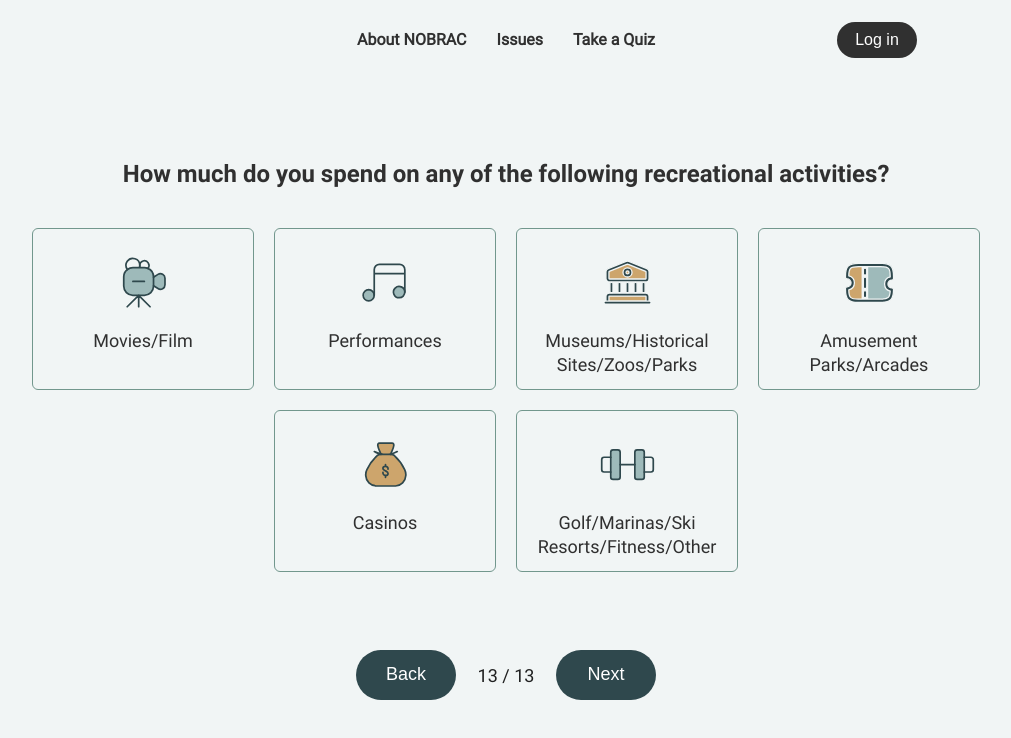
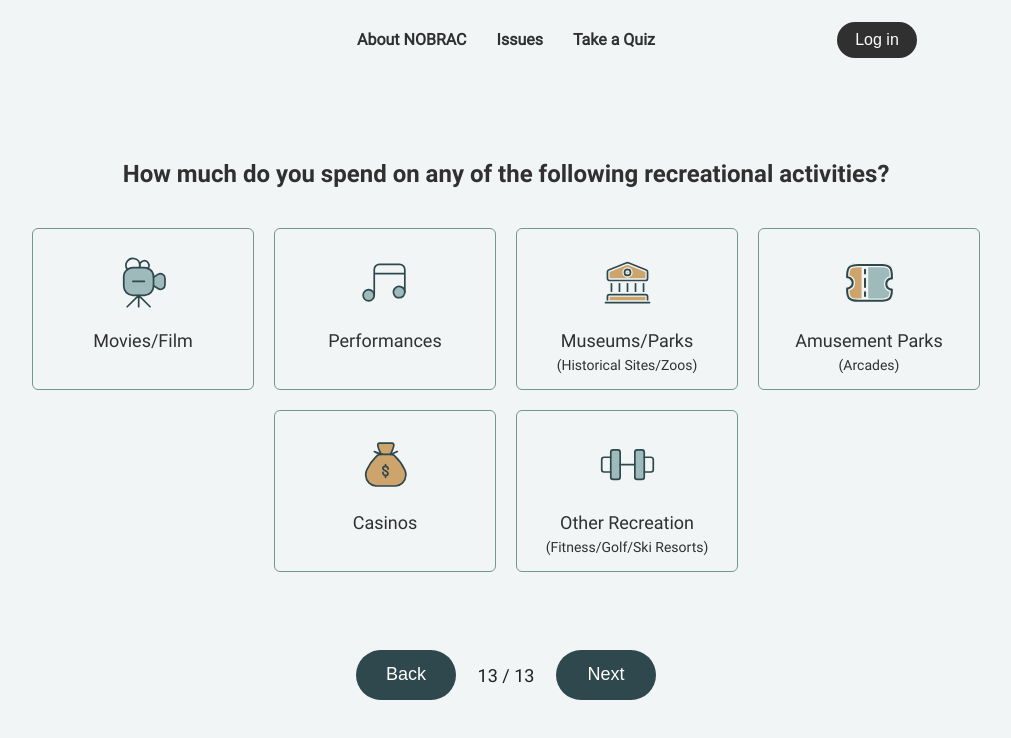
Before and after one commit to hiddencilantro/the-nobrac-initiative, a React (Create React App) app: page /quiz/recreation in a window 1280 px wide. Shown: the top 738 px of the page, without its empty margins (134-1145 px from the left). Built offline with nearby package versions, Linux system fonts and the light colour scheme.

Commit message:
cleaned up label text

```diff
--- a/src/components/quiz/consumption/Beverage.js
+++ b/src/components/quiz/consumption/Beverage.js
@@ -40,7 +40,7 @@ function Beverage({setActiveStep, setToggle, checked, setChecked, beverages, set
                     <div>
                         <input type="checkbox" name="softDrinksAndBottledWater" id="drinks-and-water" checked={checked.softDrinksAndBottledWater} onChange={handleCheckbox} />
                         <label htmlFor="drinks-and-water">
-                            <span>Soft Drinks/Bottled Water</span>
+                            <span>Soft Drinks/<br />Bottled Water</span>
                         </label>
                         {inputFields[1]}
                     </div>
--- a/src/components/quiz/consumption/Dining.js
+++ b/src/components/quiz/consumption/Dining.js
@@ -39,7 +39,7 @@ function Dining({setActiveStep, toggle, setToggle, checked, setChecked, dining,
                             <input type="checkbox" name="limited" id="limited" checked={checked.limited} onChange={handleCheckbox} />
                             <label htmlFor="limited">
                                 <span>Limited-service</span><br />
-                                <span>(fast food, casual restaurants, cafes)</span>
+                                <span>(Fast Food/Cafes)</span>
                             </label>
                             <LimitedServiceInput display={toggle} checked={checked.limited} money={dining.limited.parameters.money} setDining={setDining} />
                         </div>
@@ -47,15 +47,15 @@ function Dining({setActiveStep, toggle, setToggle, checked, setChecked, dining,
                             <input type="checkbox" name="full" id="full" checked={checked.full} onChange={handleCheckbox} />
                             <label htmlFor="full">
                                 <span>Full-service</span><br />
-                                <span>(typical sit-and-dine restaurants with wait staff)</span>
+                                <span>(Dine-in Restaurants)</span>
                             </label>
                             <FullServiceInput display={toggle} checked={checked.full} money={dining.full.parameters.money} setDining={setDining} />
                         </div>
                         <div>
                             <input type="checkbox" name="other" id="other-dining" checked={checked.other} onChange={handleCheckbox} />
                             <label htmlFor="other-dining">
-                                <span>Other</span><br />
-                                <span>(food and drinking places)</span>
+                                <span>Other Eateries</span><br />
+                                <span>(Food/Drinks)</span>
                             </label>
                             <OtherInput display={toggle} checked={checked.other} money={dining.other.parameters.money} setDining={setDining} />
                         </div>
--- a/src/components/quiz/consumption/Food.js
+++ b/src/components/quiz/consumption/Food.js
@@ -63,7 +63,8 @@ function Food({setActiveStep, setToggle, checked, setChecked, foods, setFoods})
                     <div>
                         <input type="checkbox" name="bread" id="bread" checked={checked.bread} onChange={handleCheckbox} />
                         <label htmlFor="bread">
-                            <span>Bread/Baked Goods</span>
+                            <span>Bread</span><br />
+                            <span>(Baked Goods)</span>
                         </label>
                         {inputFields[3]}
                     </div>
--- a/src/components/quiz/shopping/Goods.js
+++ b/src/components/quiz/shopping/Goods.js
@@ -44,7 +44,7 @@ function Goods({setActiveStep, setToggle, checked, setChecked, goods, setGoods})
                     <div>
                         <input type="checkbox" name="booksAndOtherPrint" id="print" checked={checked.booksAndOtherPrint} onChange={handleCheckbox} />
                         <label htmlFor="print">
-                            <span>Books/Newspapers/ Magazines</span>
+                            <span>Books/Newspapers/<br />Magazines</span>
                         </label>
                         {inputFields[1]}
                     </div>
@@ -87,7 +87,7 @@ function Goods({setActiveStep, setToggle, checked, setChecked, goods, setGoods})
                         <input type="checkbox" name="nonstoreRetailers" id="nonstore-retailers" checked={checked.nonstoreRetailers} onChange={handleCheckbox} />
                         <label htmlFor="nonstore-retailers">
                             <span>Nonstore Retailers</span><br />
-                            <span>(e-commerce, street vendors)</span>
+                            <span>(E-commerce/Street Vendors)</span>
                         </label>
                         {inputFields[7]}
                     </div>
--- a/src/components/quiz/shopping/Recreation.js
+++ b/src/components/quiz/shopping/Recreation.js
@@ -48,14 +48,16 @@ function Recreation({setActiveStep, setToggle, checked, setChecked, recreation,
                     <div>
                         <input type="checkbox" name="museumsAndZoos" id="museums" checked={checked.museumsAndZoos} onChange={handleCheckbox} />
                         <label htmlFor="museums">
-                            <span>Museums/Historical Sites/Zoos/Parks</span>
+                            <span>Museums/Parks</span><br />
+                            <span>(Historical Sites/Zoos)</span>
                         </label>
                         {inputFields[2]}
                     </div>
                     <div>
                         <input type="checkbox" name="amusementParksAndArcades" id="arcades" checked={checked.amusementParksAndArcades} onChange={handleCheckbox} />
                         <label htmlFor="arcades">
-                            <span>Amusement Parks/Arcades</span>
+                            <span>Amusement Parks</span><br />
+                            <span>(Arcades)</span>
                         </label>
                         {inputFields[3]}
                     </div>
@@ -69,7 +71,8 @@ function Recreation({setActiveStep, setToggle, checked, setChecked, recreation,
                     <div>
                         <input type="checkbox" name="variousRecreation" id="various-recreation" checked={checked.variousRecreation} onChange={handleCheckbox} />
                         <label htmlFor="various-recreation">
-                            <span>Golf/Marinas/Ski Resorts/Fitness/Other</span>
+                            <span>Other Recreation</span><br />
+                            <span>(Fitness/Golf/Ski Resorts)</span>
                         </label>
                         {inputFields[5]}
                     </div>
--- a/src/components/quiz/shopping/Services.js
+++ b/src/components/quiz/shopping/Services.js
@@ -54,7 +54,7 @@ function Services({setActiveStep, setToggle, checked, setChecked, services, setS
                         <input type="checkbox" name="otherServices" id="other-services" checked={checked.otherServices} onChange={handleCheckbox} />
                         <label htmlFor="other-services">
                             <span>Other Services</span><br />
-                            <span>(pet care, parking)</span>
+                            <span>(Pet Care/Parking)</span>
                         </label>
                         {inputFields[3]}
                     </div>
```
